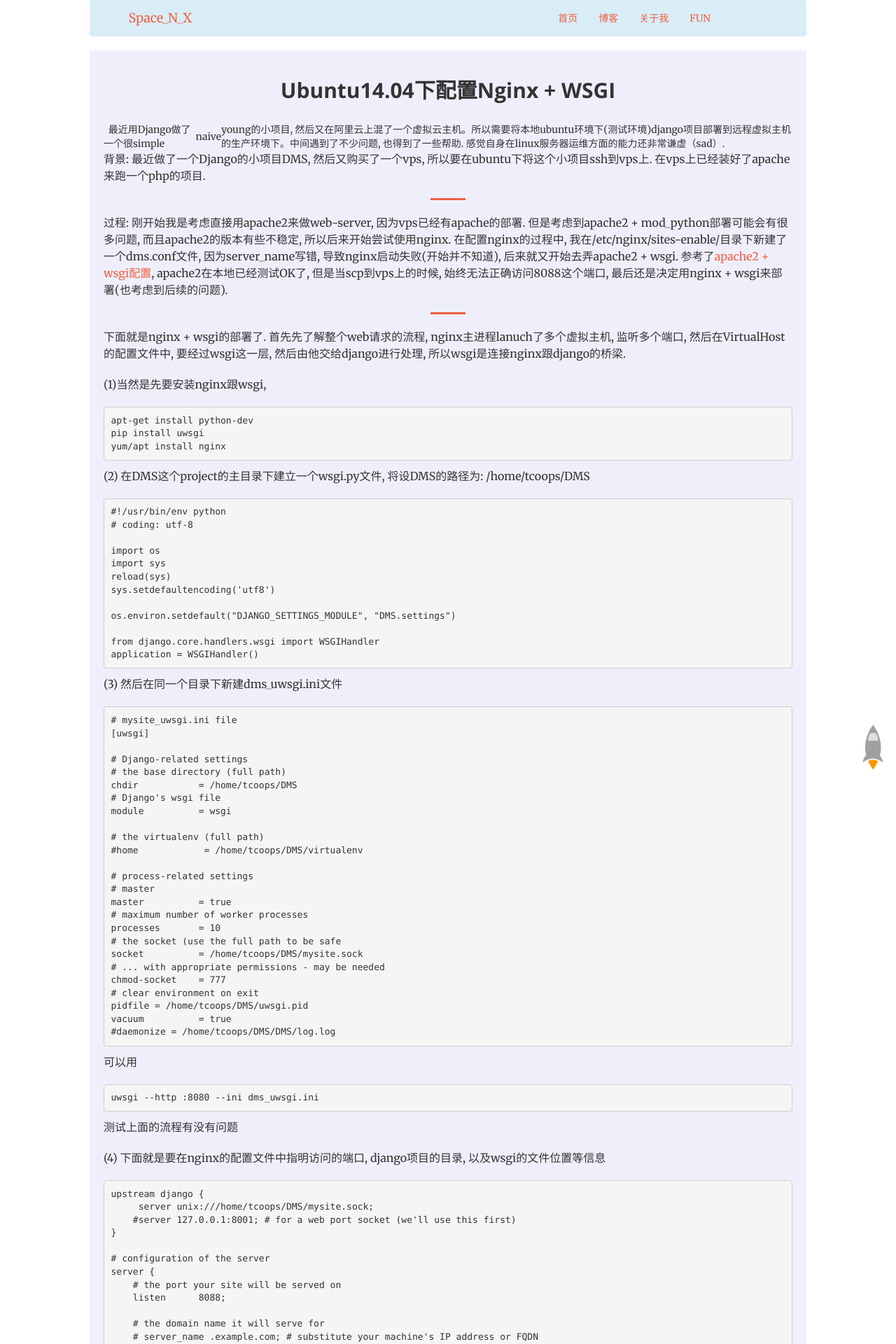
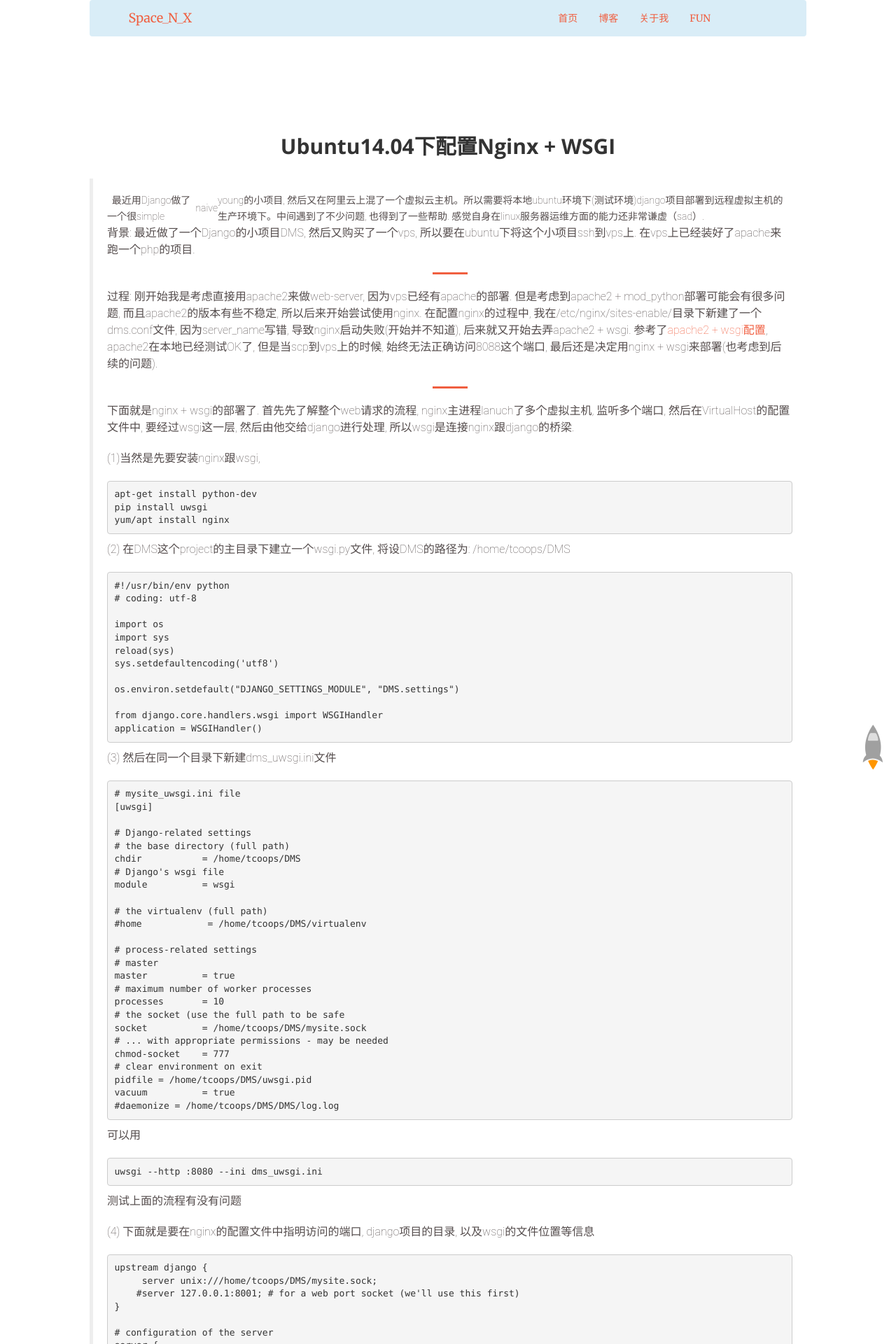
Before and after one commit to tcOops/hololens, a Jekyll site: the page built from _posts/2015-08-20-Linux-Nginx-WSGI.md, in a window 1280 px wide. Shown: the top 1920 px of the page at 70% size. Built offline with Jekyll 4.4.1, drawn with Linux system fonts in a browser that asks for light colours; Markdown is read by kramdown in place of the engine named in the settings; comment, search, counter and statistics services are not loaded.

Commit message:
add kuxuan xiaoguo

```diff
--- a/_layouts/post.html
+++ b/_layouts/post.html
@@ -6,12 +6,15 @@
 <body id="page-top" class="post-body">
   {% include post-nav.html %}
 
-  <section class="bg-greys post-content" id="blogs">
+  <section id="blogs">
     	<div style="text-align:center">
       	 	<h2><strong>{{page.title}}</strong></h2>
       	 	<br>
   	  </div>
-    	{{ content }}
+
+      <blockquote class="post-content">
+    	 {{ content }}
+      </blockquote>
 
       <blockquote class="relatedPosts">
         {% assign hasSimilar = '' %}
--- a/css/main_.css
+++ b/css/main_.css
@@ -58,6 +58,12 @@
 
 .post-content{
 	padding:20px 20px 20px 20px;
+  font-family: "Roboto","Helvetica Neue",Helvetica,Arial,sans-serif;
+  font-size: 14px;
+  line-height: 1.625;
+  background-color: white;
+  font-weight: 50;
+  color:#544C4C;
 }
 
 .p2{
```
